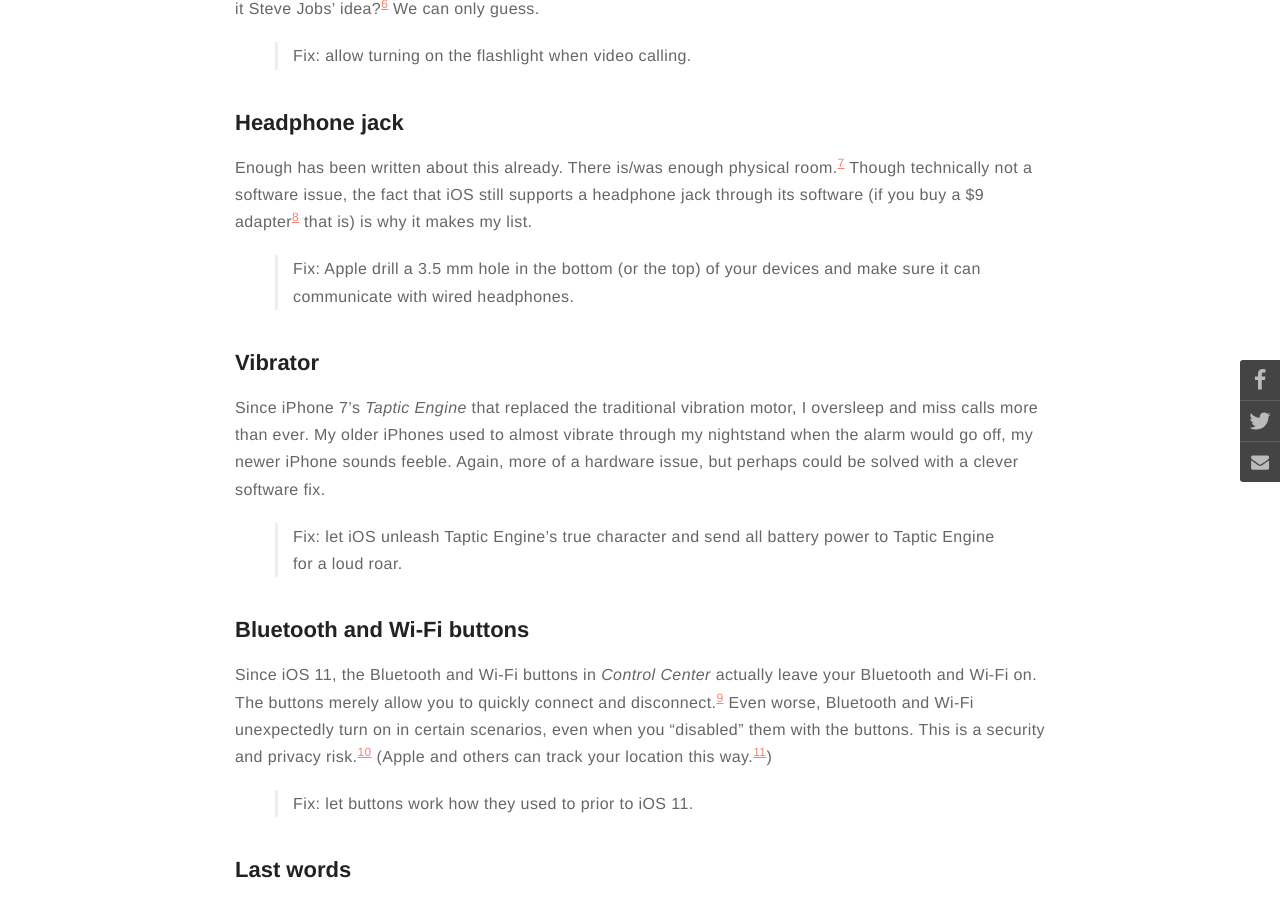
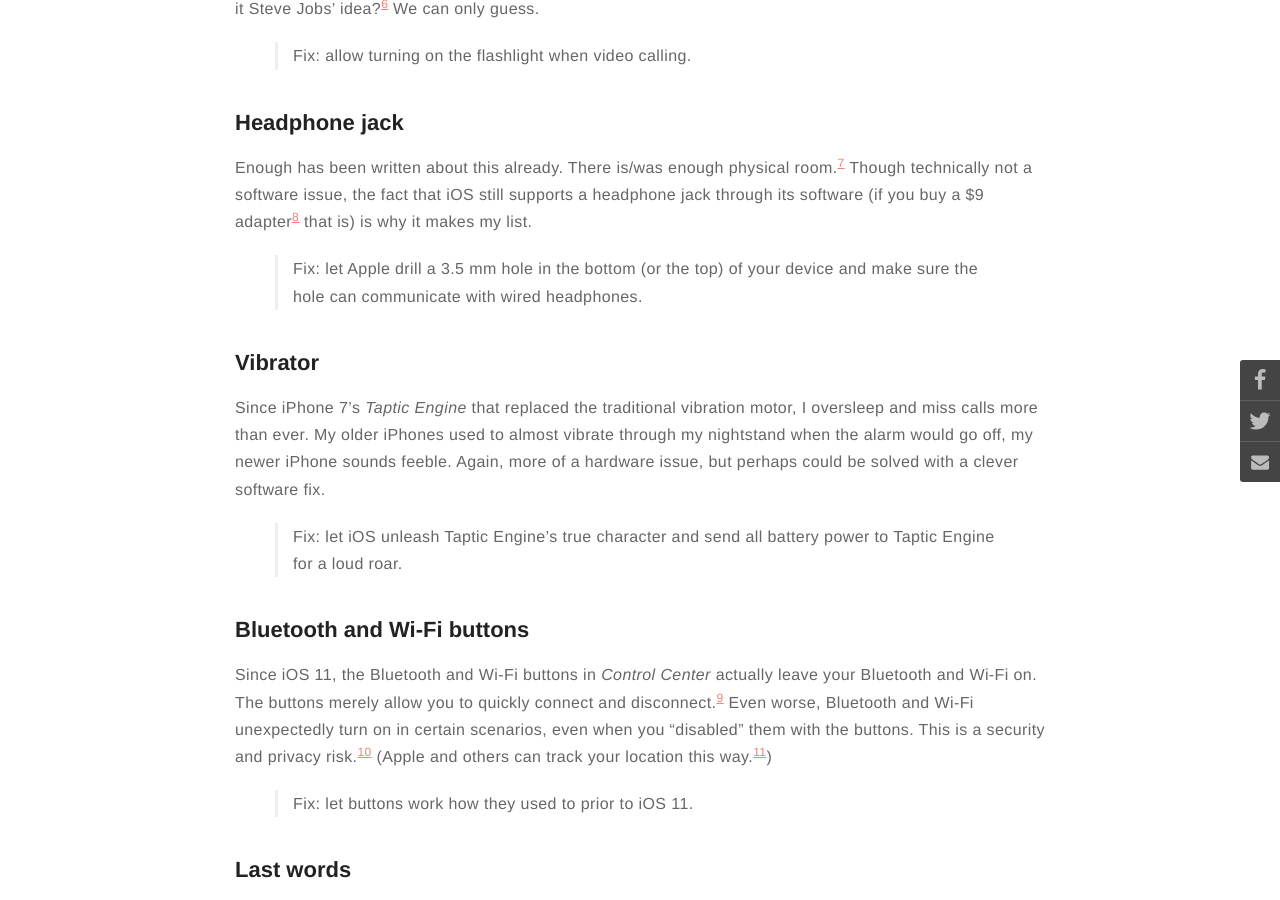
Before and after one commit to ietsism/ietsism.github.io, a Jekyll site: the page built from _posts/2020-08-08-how-iphone-or-ios-could-be-improved.md, in a window 1280 px wide and 900 px high, scrolled down 3153 px. Built offline with Jekyll 4.4.1, drawn with Linux system fonts in a browser that asks for light colours; emoji names are drawn with the system emoji font; comment, search, counter and statistics services are not loaded.

Commit message:
fix typo

```diff
--- a/_posts/2020-08-08-how-iphone-or-ios-could-be-improved.md
+++ b/_posts/2020-08-08-how-iphone-or-ios-could-be-improved.md
@@ -62,7 +62,7 @@
 ## Headphone jack
 
 Enough has been written about this already. There is/was enough physical room.[^7] Though technically not a software issue, the fact that iOS still supports a headphone jack through its software (if you buy a $9 adapter[^8] that is) is why it makes my list.
-> Fix: Apple drill a 3.5 mm hole in the bottom (or the top) of your devices and make sure it can communicate with wired headphones.
+> Fix: let Apple drill a 3.5 mm hole in the bottom (or the top) of your device and make sure the hole can communicate with wired headphones.
 
 ## Vibrator
 
```
Also changed, not shown: 2 other files.
